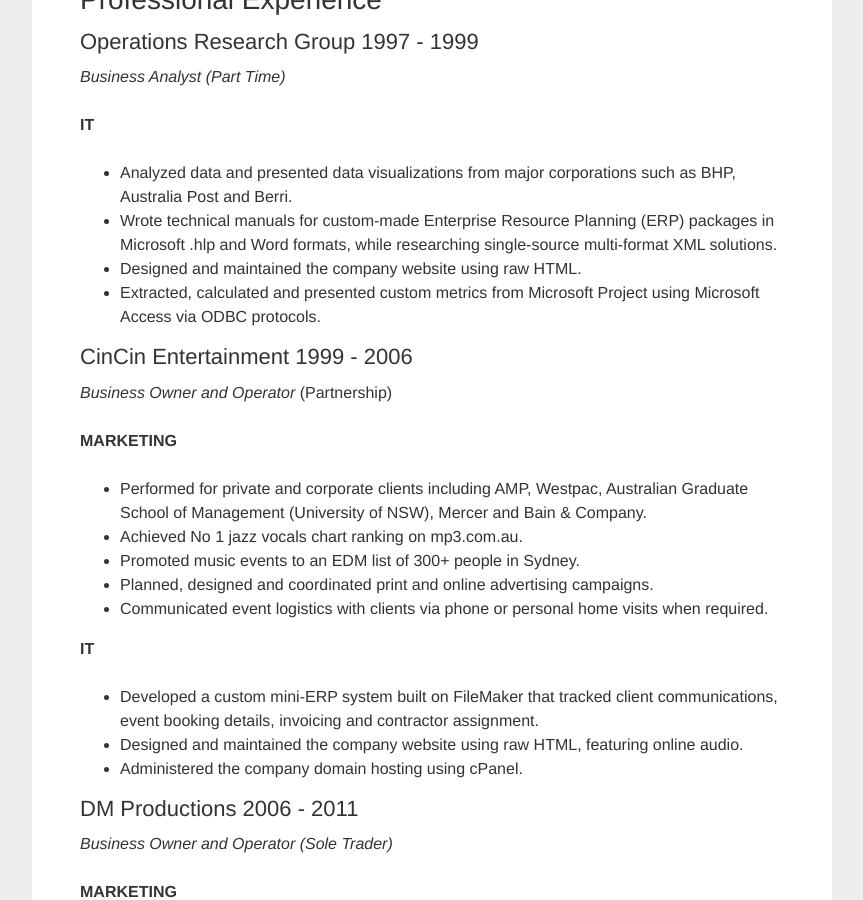
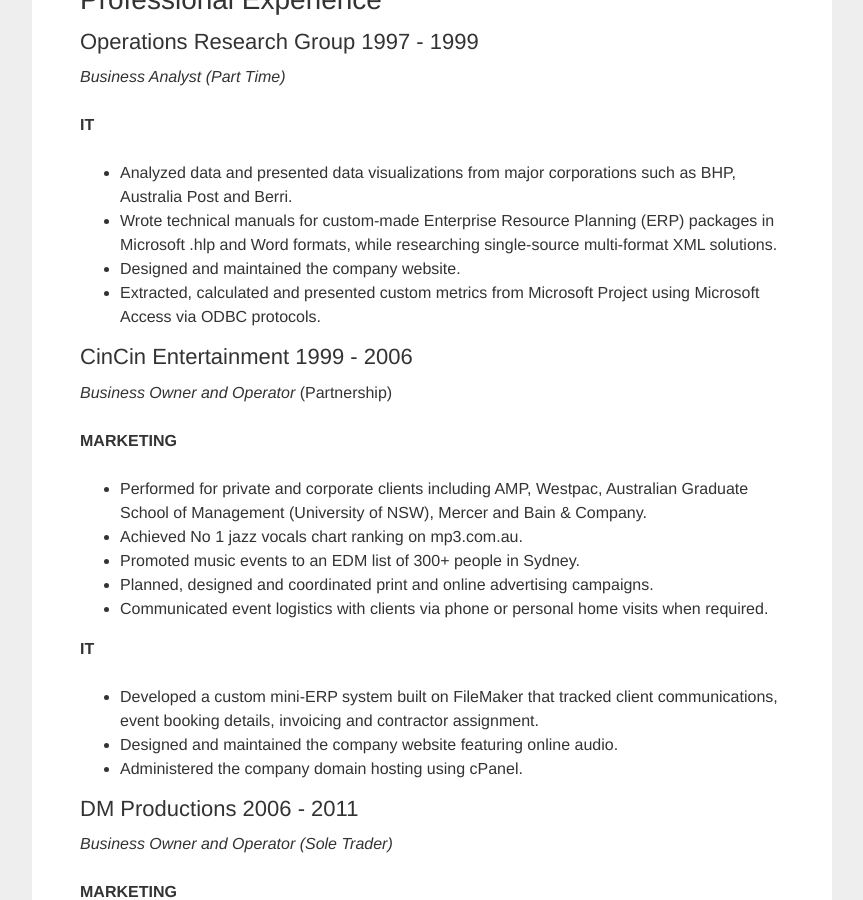
Before and after one commit to didijazz/didijazz.github.io, a Jekyll site: the page built from resume/index.md, in a window 1280 px wide and 900 px high, scrolled down 707 px. Shown: the whole window, without its empty margins (208-1071 px from the left). Built offline with Jekyll 4.4.1, drawn with Linux system fonts in a browser that asks for light colours; some of the changed text lies outside the part shown.

Commit message:
more edits to the resume

```diff
--- a/resume/index.md
+++ b/resume/index.md
@@ -7,7 +7,7 @@
 
 didi@didi.com.au - (08) 6102 0525 - Victoria Park WA 6100
 
-## Part Time Admin Assistant
+## Part-Time Admin Assistant
 
 Sydney music events small business owner of 15+ years with all-rounder marketing, IT and bookkeeping skills transitioning into a part-time office admin support role in Perth.
 
@@ -30,7 +30,7 @@
 **IT**
 * Analyzed data and presented data visualizations from major corporations such as BHP, Australia Post and Berri.
 * Wrote technical manuals for custom-made Enterprise Resource Planning (ERP) packages in Microsoft .hlp and Word formats, while researching single-source multi-format XML solutions.
-* Designed and maintained the company website using raw HTML.
+* Designed and maintained the company website.
 * Extracted, calculated and presented custom metrics from Microsoft Project using Microsoft Access via ODBC protocols.
 
 ### CinCin Entertainment 1999 - 2006
@@ -45,7 +45,7 @@
 
 **IT**
 * Developed a custom mini-ERP system built on FileMaker that tracked client communications, event booking details, invoicing and contractor assignment.
-* Designed and maintained the company website using raw HTML, featuring online audio.
+* Designed and maintained the company website featuring online audio.
 * Administered the company domain hosting using cPanel.
 
 ### DM Productions 2006 - 2011
@@ -108,8 +108,8 @@
 **Telephone Techniques** *Workers' Educational Association*
 **Graphic Design** *Eastern Suburbs Evening College*
 **Principles and Practice of Teaching** *University of NSW Professional Development Centre*
+**Python for Everybody** *Coursera/University of Michigan*
 **Java Programming and Software Engineering Fundamentals** *Coursera/Duke University*
-**Python for Everybody** *Coursera/University of Michigan*
 
 ## University Extracurricular Activities
 
```
